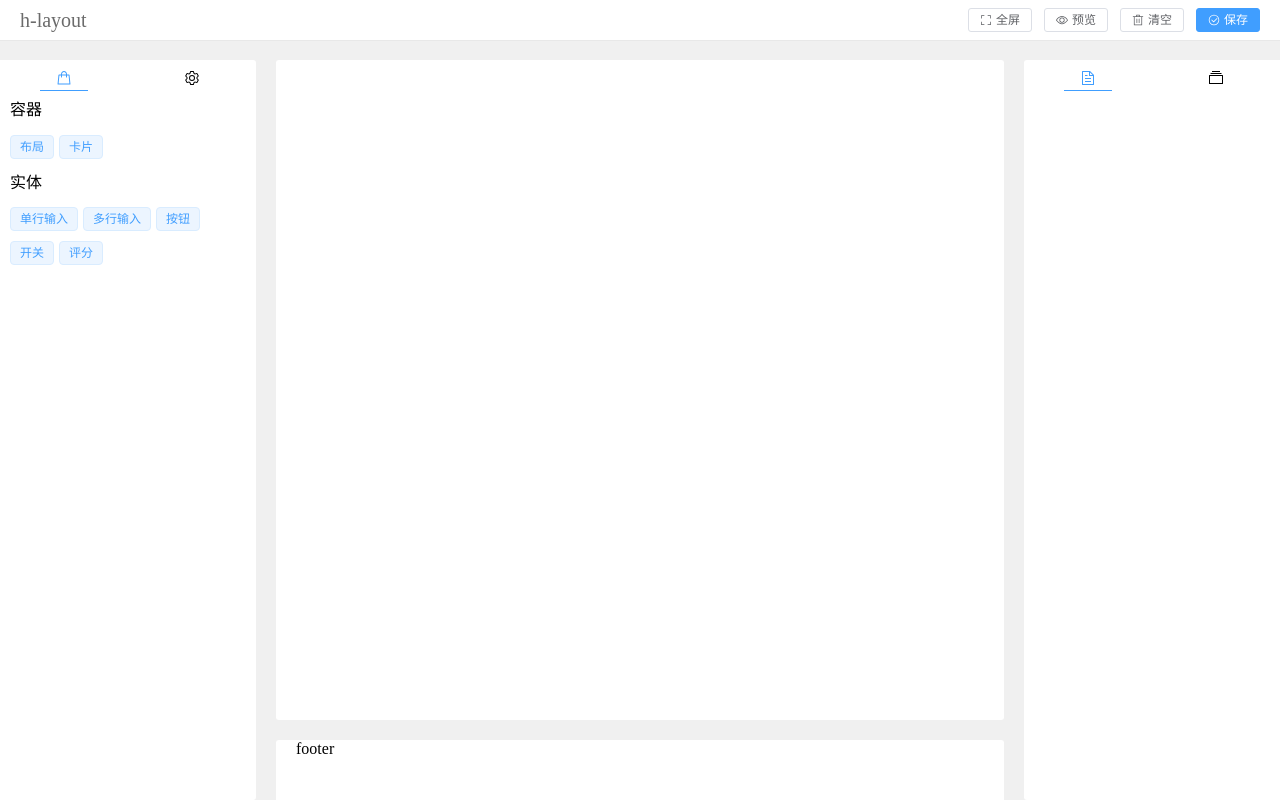
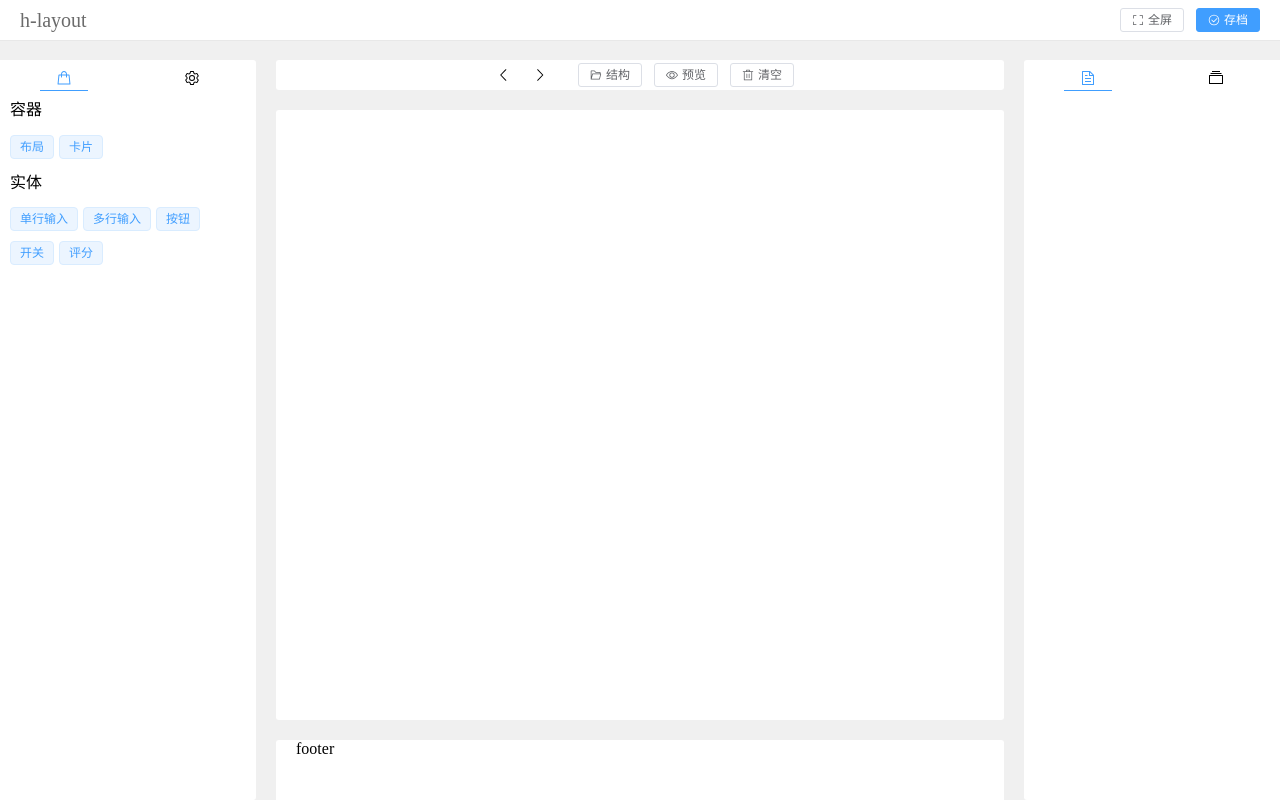
Before and after one commit to illusionnnn/h-layout, a Vue app: page / in a window 1280 px wide. Built offline with nearby package versions, Linux system fonts and the light colour scheme.

Commit message:
[feat]: container component can add the entity component

```diff
--- a/src/components/BaseContainer.vue
+++ b/src/components/BaseContainer.vue
@@ -3,7 +3,7 @@
  * @Author: Hedgehog96
  * @Date: 2022-05-15 17:42:07
  * @LastEditors: Hedgehog96
- * @LastEditTime: 2022-05-16 18:01:04
+ * @LastEditTime: 2022-05-17 16:21:47
 -->
 <template>
   <div class="h-base-container">
@@ -30,9 +30,8 @@ defineProps({});
 <style lang="scss" scoped>
 .h-base-container {
   position: relative;
-  width: 100%;
   min-height: 200px;
-  padding: 5px;
+  margin: 5px;
   border: 1px solid #ccc;
 
   .container-action {
--- a/src/components/BaseHeader.vue
+++ b/src/components/BaseHeader.vue
@@ -3,7 +3,7 @@
  * @Author: Hedgehog96
  * @Date: 2022-05-07 16:34:02
  * @LastEditors: Hedgehog96
- * @LastEditTime: 2022-05-16 17:52:06
+ * @LastEditTime: 2022-05-17 14:07:45
 -->
 <template>
   <div class="h-base-header">
@@ -12,14 +12,9 @@
       <el-button size="small" @click="handleFullScreen"
         ><el-icon><full-screen /></el-icon>全屏</el-button
       >
-      <el-button size="small"
-        ><el-icon><show /></el-icon>预览</el-button
-      >
-      <el-button size="small"
-        ><el-icon><delete /></el-icon>清空</el-button
-      >
+
       <el-button size="small" type="primary"
-        ><el-icon><circle-check /></el-icon>保存</el-button
+        ><el-icon><circle-check /></el-icon>存档</el-button
       >
     </div>
   </div>
@@ -27,12 +22,7 @@
 
 <script setup lang="ts">
 import { ElMessage } from "element-plus";
-import {
-  FullScreen,
-  View as Show,
-  Delete,
-  CircleCheck,
-} from "@element-plus/icons-vue";
+import { FullScreen, CircleCheck } from "@element-plus/icons-vue";
 
 interface FullScreenHTMLElement extends HTMLElement {
   mozRequestFullScreen?: () => void;
--- a/src/components/BaseMain.vue
+++ b/src/components/BaseMain.vue
@@ -3,14 +3,18 @@
  * @Author: Hedgehog96
  * @Date: 2022-05-07 16:43:27
  * @LastEditors: Hedgehog96
- * @LastEditTime: 2022-05-16 14:59:37
+ * @LastEditTime: 2022-05-17 14:20:55
 -->
 <template>
-  <div class="h-base-main"><h-main></h-main></div>
+  <div class="h-base-main">
+    <h-main-header></h-main-header>
+    <h-main></h-main>
+  </div>
 </template>
 
 <script setup lang="ts">
 import HMain from "../views/HMain.vue";
+import HMainHeader from "../views/HMainHeader.vue";
 </script>
 
 <style scoped>
--- a/src/config/globalComponents.ts
+++ b/src/config/globalComponents.ts
@@ -3,7 +3,7 @@
  * @Author: Hedgehog96
  * @Date: 2022-05-09 17:30:41
  * @LastEditors: Hedgehog96
- * @LastEditTime: 2022-05-16 16:08:53
+ * @LastEditTime: 2022-05-17 15:58:21
  */
 import { ElCard, ElButton, ElInput, ElSwitch, ElRate } from "element-plus";
 import BaseContainer from "../components/BaseContainer.vue";
@@ -12,6 +12,7 @@ export default [
   {
     id: "0",
     title: "容器",
+    name: "Wrapper",
     components: [
       {
         cid: "0-0",
@@ -21,35 +22,7 @@ export default [
         component: BaseContainer,
         attrs: {},
         evt: {},
-        children: [
-          {
-            cid: "0-0-0",
-            title: "单行输入",
-            name: "Input",
-            showTitle: false,
-            component: ElInput,
-            attrs: {},
-            evt: {},
-          },
-          {
-            cid: "0-0-1",
-            title: "单行输入",
-            name: "Input",
-            showTitle: false,
-            component: ElInput,
-            attrs: {},
-            evt: {},
-          },
-          {
-            cid: "0-0-2",
-            title: "多行输入",
-            name: "Input",
-            showTitle: false,
-            component: ElInput,
-            attrs: { type: "textarea" },
-            evt: {},
-          },
-        ],
+        children: [],
       },
       {
         cid: "0-1",
@@ -66,6 +39,7 @@ export default [
   {
     id: "1",
     title: "实体",
+    name: "components",
     components: [
       {
         cid: "1-0",
--- a/src/layouts/BaseLayout.vue
+++ b/src/layouts/BaseLayout.vue
@@ -3,7 +3,7 @@
  * @Author: Hedgehog96
  * @Date: 2022-05-07 15:11:38
  * @LastEditors: Hedgehog96
- * @LastEditTime: 2022-05-11 14:33:27
+ * @LastEditTime: 2022-05-17 10:52:52
 -->
 <template>
   <div class="h-base-layout">
@@ -52,7 +52,6 @@
   padding: 0;
   height: calc(100vh - 140px);
   border-radius: $global-border-radius;
-  background-color: $global-bg-color;
   overflow: initial;
 }
 
--- a/src/views/HMain.vue
+++ b/src/views/HMain.vue
@@ -1,9 +1,9 @@
 <!--
- * @Description:
+ * @Description: 主拖曳区域
  * @Author: Hedgehog96
  * @Date: 2022-05-09 17:24:21
  * @LastEditors: Hedgehog96
- * @LastEditTime: 2022-05-16 16:00:16
+ * @LastEditTime: 2022-05-17 18:17:06
 -->
 <template>
   <div class="h-main">
@@ -13,36 +13,72 @@
       item-key="name"
       :group="{
         name: 'componentItem',
-        pull: true,
-        put: true,
       }"
       :list="components"
     >
       <template #item="{ element }">
-        <template v-if="element.name === 'Container'">
-          <div
-            class="h-main-layout-item h-main-layout-item-container"
-            @click="handleClickCompeont"
+        <template
+          v-if="element.name === 'Container' || element.name === 'Card'"
         >
           <component
             :is="element.component"
             v-bind="element.attrs"
             v-on="element.evt"
           >
-              <slot
-                ><div
-                  v-for="(c, idx) in element.children"
+            <slot>
+              <draggable
+                :key="uniqueId()"
+                item-key="name"
+                :group="{
+                  name: 'componentItem',
+                }"
+                :empty-insert-threshold="100"
+                :list="element.children"
+              >
+                <template #item="{ element: c_element }">
+                  <div
+                    class="h-main-layout-item h-main-layout-item-container"
+                    @click="handleClickCompeont"
+                  >
+                    <template
+                      v-if="c_element.children && c_element.children.length"
+                    >
+                      <div
+                        v-for="(c, idx) in c_element.children"
                         :key="idx"
                         class="h-main-layout-item"
                         @click="handleClickCompeont"
                       >
-                  <component :is="c.component" v-bind="c.attrs" v-on="c.evt">{{
-                    c.showTitle ? c.title : null
-                  }}</component>
-                </div></slot
+                        <component
+                          :is="c_element.component"
+                          v-bind="c_element.attrs"
+                          v-on="c_element.evt"
+                          >{{
+                            c_element.showTitle ? c_element.title : null
+                          }}</component
                         >
+                      </div>
+                    </template>
+                    <template v-else>
+                      <div
+                        class="h-main-layout-item"
+                        @click="handleClickCompeont"
+                      >
+                        <component
+                          :is="c_element.component"
+                          v-bind="c_element.attrs"
+                          v-on="c_element.evt"
+                          >{{
+                            c_element.showTitle ? c_element.title : null
+                          }}</component
+                        >
+                      </div>
+                    </template>
+                  </div>
+                </template>
+              </draggable>
+            </slot>
           </component>
-          </div>
         </template>
         <template v-else>
           <div class="h-main-layout-item" @click="handleClickCompeont">
@@ -75,37 +111,26 @@ const handleClickCompeont = (evt: any) => {
 const handleAddComponent = (evt: any) => {
   // 组件名或路径
   const nameOrIndex = evt.clone.getAttribute("data-id");
-  // 父节点路径
-  const parentPath = evt.path[1].getAttribute("data-id");
   // 拖拽元素的目标路径
   const { newIndex } = evt;
-  // 新路径为根节点时直接使用index
-  const newPath = parentPath ? `${parentPath}-${newIndex}` : newIndex;
-  console.log(nameOrIndex, parentPath, newIndex, newPath);
-
-  // 判断是否为路径（是路径执行移动，非路径为新增）
-  if (isPath(nameOrIndex)) {
-    // TODO:
-
-    return false;
-  }
-
-  if (nameOrIndex === "Container") {
-    // TODO:
-  }
 };
 </script>
 
 <style lang="scss" scoped>
-.h-main,
+.h-main {
+  padding: 20px;
+  height: calc(100% - 90px);
+  background-color: $global-bg-color;
+  border-radius: $global-border-radius;
+
   .h-main-layout {
-  padding: 20px;
-  height: calc(100% - 40px);
+    height: 100%;
     overflow-y: auto;
+  }
 
   .h-main-layout-item {
     margin-bottom: 10px;
-    padding: 5px 0;
+    padding: 5px;
   }
 }
 </style>
--- /dev/null
+++ b/src/views/HMainHeader.vue
@@ -0,0 +1,61 @@
+<!--
+ * @Description: 内容头部区域
+ * @Author: Hedgehog96
+ * @Date: 2022-05-17 10:46:19
+ * @LastEditors: Hedgehog96
+ * @LastEditTime: 2022-05-17 14:27:23
+-->
+<template>
+  <div class="h-main-header">
+    <el-icon title="撤回"><arrow-left /></el-icon>
+    <el-icon title="恢复"><arrow-right /></el-icon>
+    <div class="h-main-header-btns">
+      <el-button size="small"
+        ><el-icon><folder-opened /></el-icon>结构</el-button
+      >
+      <el-button size="small"
+        ><el-icon><show /></el-icon>预览</el-button
+      >
+      <el-button size="small"
+        ><el-icon><delete /></el-icon>清空</el-button
+      >
+    </div>
+  </div>
+</template>
+
+<script setup lang="ts">
+import {
+  ArrowLeft,
+  ArrowRight,
+  FolderOpened,
+  View as Show,
+  Delete,
+} from "@element-plus/icons-vue";
+</script>
+
+<style lang="scss" scoped>
+.h-main-header {
+  width: 100%;
+  height: 30px;
+  margin-bottom: 20px;
+  display: flex;
+  align-items: center;
+  justify-content: center;
+  background-color: $global-bg-color;
+  text-align: center;
+  border-radius: $global-border-radius;
+
+  .el-icon {
+    cursor: pointer;
+    margin: 0 10px;
+  }
+
+  .h-main-header-btns {
+    margin-left: 20px;
+    .el-icon {
+      margin-left: auto;
+      margin-right: 4px;
+    }
+  }
+}
+</style>
```
Also changed, not shown: 1 other file (tests, documents, lock files or other folders). Lines whose indentation alone changed are shown as unchanged.
